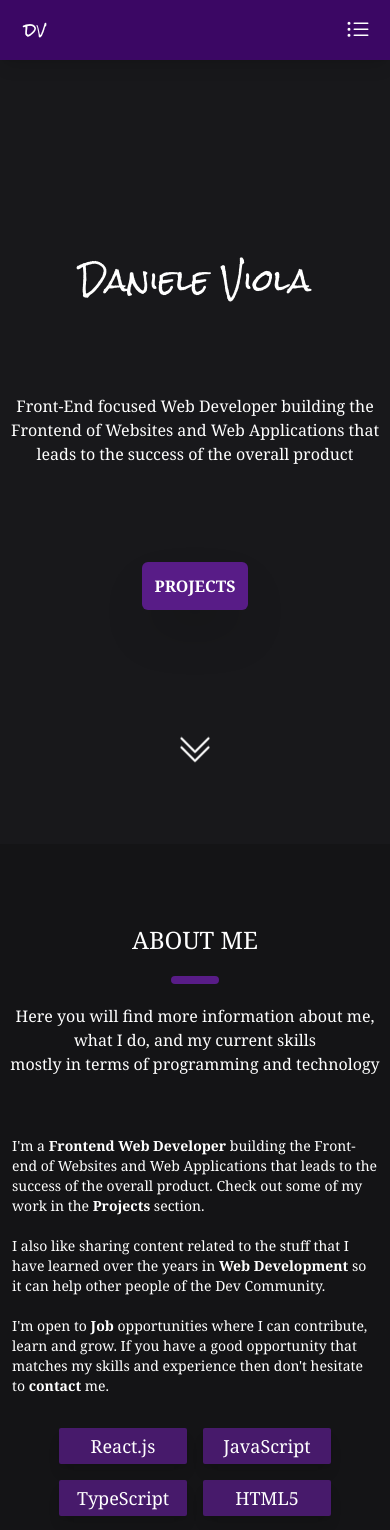
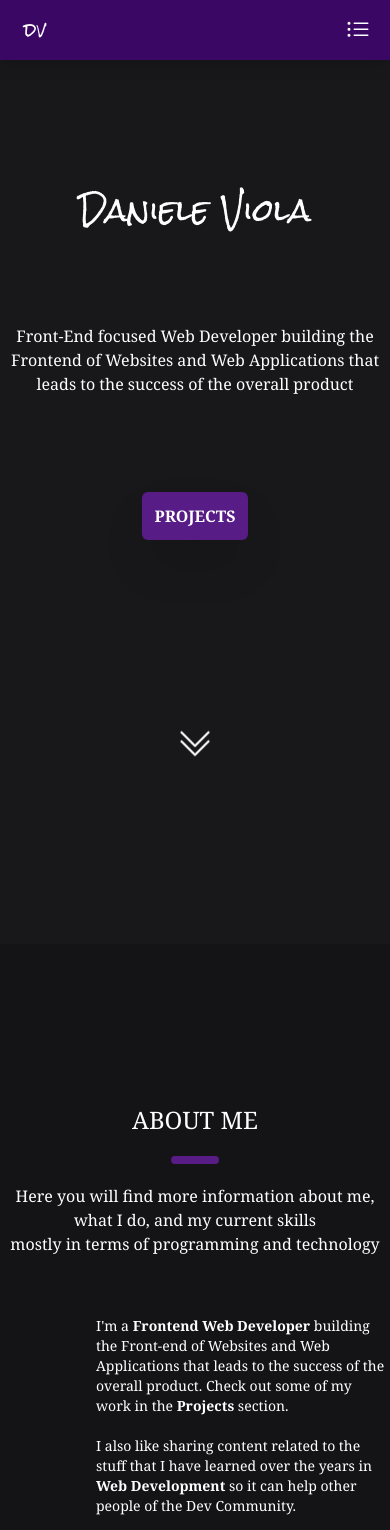
Before and after one commit to Kabewh/Portfolio, a React (Vite) app in the folder Portfolio/: page / in a window 390 px wide. Shown: the top 1530 px of the page. Built offline with nearby package versions, Linux system fonts and the light colour scheme.

Commit message:
Added more responsiveness

```diff
--- a/Portfolio/src/components/About.jsx
+++ b/Portfolio/src/components/About.jsx
@@ -6,7 +6,7 @@ const About = () => {
   return (
     <div
       id="about"
-      className="flex flex-col items-center md:flex md:flex-col md:items-center md:justify-center h-screen bg-zinc-950/25 font-serif text-white"
+      className="flex flex-col items-center py-20 md:flex md:flex-col md:items-center md:justify-center h-auto bg-zinc-950/25 font-serif text-white"
     >
       <div className="text-2xl mt-20 md:mt-0 md:text-5xl">ABOUT ME</div>
       <SmallSeparator />
@@ -14,8 +14,8 @@ const About = () => {
         Here you will find more information about me, what I do, and my current
         skills <br></br>mostly in terms of programming and technology
       </div>
-      <div className="md:grid md:grid-cols-2 mt-8 md:mt-16 md:w-1/2">
-        <div className="md:ml-24 p-3">
+      <div className="lg:grid lg:grid-cols-2 mt-8 lg:mt-16 lg:w-3/6">
+        <div className="ml-24 py-3 ">
           <div className="hidden md:block text-lg md:text-2xl">
             Get to know me!
           </div>
@@ -40,7 +40,7 @@ const About = () => {
             CONTACT ME
           </a>
         </div>
-        <div className="md:ml-24">
+        <div className="ml-24 md:mt-10">
           <div className="hidden md:inline-block text-2xl text-center md:text-left">
             SKILLS
           </div>
--- a/Portfolio/src/components/Burger.jsx
+++ b/Portfolio/src/components/Burger.jsx
@@ -11,13 +11,13 @@ const Burger = ({ isOpen, toggleBurger }) => {
         <BsListUl />
       </div>
       <div className="hidden md:flex md:mr-48 md:inline-block">
-        <div className="md:mr-10">
+        <div className="md:mr-10 relative after:bg-white after:absolute after:h-0.5 after:w-0 after:bottom-0 after:left-0 hover:after:w-full after:transition-all after:duration-300 cursor-pointer">
           <a href="#about">About</a>
         </div>
-        <div className="md:mr-10">
+        <div className="md:mr-10 relative after:bg-white after:absolute after:h-0.5 after:w-0 after:bottom-0 after:left-0 hover:after:w-full after:transition-all after:duration-300 cursor-pointer">
           <a href="#projects">Projects</a>
         </div>
-        <div className="md:mr-10">
+        <div className="md:mr-10 relative after:bg-white after:absolute after:h-0.5 after:w-0 after:bottom-0 after:left-0 hover:after:w-full after:transition-all after:duration-300 cursor-pointer">
           <a href="#contact">Contact</a>
         </div>
       </div>
--- a/Portfolio/src/components/Homepage.jsx
+++ b/Portfolio/src/components/Homepage.jsx
@@ -5,29 +5,28 @@ const Homepage = () => {
     <>
       <div
         id="home"
-        className="flex flex-col justify-center items-center text-white h-screen"
+        className="flex flex-col justify-center items-center text-white min-h-screen h-auto"
       >
         <div className="text-3xl mt-48 md:mt-32 md:text-7xl lg:text-9xl font-handwritten">
           Daniele Viola
         </div>
-        <div className="text-center mt-24 md:text-3xl md:w-1/2">
+        <div className="text-center mt-24 md:text-xl md:w-5/6 lg:text-3xl lg:w-1/2">
           Front-End focused Web Developer building the Frontend of Websites and
           Web Applications that leads to the success of the overall product{" "}
         </div>
         <a
           href="#projects"
-          className="md:text-2xl font-bold bg-purple-900 mt-24 py-3 px-3 md:py-6 md:px-20 rounded-md shadow-2xl hover:shadow-purple-900 hover:duration-300 hover:ease-in-out"
+          className="md:text-xl lg:text-2xl font-bold bg-purple-900 mt-24 py-3 px-3 md:py-3 md:px-8 lg:py-6 lg:px-20 rounded-md shadow-2xl hover:shadow-purple-900 hover:duration-300 hover:ease-in-out"
         >
           PROJECTS
         </a>
-        <div className="md:absolute relative mt-32 md:mt-[40%] text-4xl animate-bounce">
-          <a
-            href="#about"
-            className="cursor-default hover:text-purple-800 md:hover:text-5xl"
-          >
-            <BsChevronDoubleDown />
-          </a>
-        </div>
+        <a
+          href="#about"
+          className="animate-bounce cursor-default hover:text-purple-800 text-4xl mt-48 mb-12"
+        >
+          <BsChevronDoubleDown />
+        </a>
+        <div className="md:absolute relative mt-32 md:mt-[40%] text-4xl"></div>
       </div>
     </>
   );
--- a/Portfolio/src/components/Project.jsx
+++ b/Portfolio/src/components/Project.jsx
@@ -3,9 +3,9 @@ const Project = ({ picture, description }) => {
   return (
     <div className="flex flex-col md:grid grid-cols-2">
       <div className="flex md:justify-end">
-        <img className="md:w-1/2" src={picture}></img>
+        <img className="lg:w-1/2" src={picture}></img>
       </div>
-      <div className="md:w-1/2 h-auto md:h-48 md:flex text-sm md:text-lg text-center md:text-start items-start md:mt-28 justify-center md:justify-start">
+      <div className="lg:w-1/2 h-auto lg:h-48 md:flex text-sm md:text-lg text-center md:text-start items-start md:mt-28 justify-center md:justify-start">
         <span className="w-full break-words">{description}</span>
       </div>
     </div>
--- a/Portfolio/src/components/Projects.jsx
+++ b/Portfolio/src/components/Projects.jsx
@@ -9,9 +9,9 @@ const Projects = () => {
   return (
     <div
       id="projects"
-      className="flex flex-col items-center justify-center h-auto text-white mt-12 md:mt-96"
+      className="flex flex-col items-center justify-center h-auto text-white mt-12"
     >
-      <div className="text-2xl mt-20 md:text-5xl md:mt-48">PROJECTS</div>
+      <div className="text-2xl mt-20 md:text-5xl md:mt-20">PROJECTS</div>
       <SmallSeparator />
       <div className="text-md text-center md:text-xl">
         Here you will find some of the personal and clients projects that I
--- a/Portfolio/src/components/SkillContainer.jsx
+++ b/Portfolio/src/components/SkillContainer.jsx
@@ -1,7 +1,7 @@
 // eslint-disable-next-line react/prop-types
 const SkillContainer = ({ skill }) => {
   return (
-    <div className="w-32 md:w-auto py-1 px-3 md:py-2 md:px-6 md:m-5 my-2 mx-2 mx-0 text-center shadow-lg rounded-sm md:rounded-xl bg-purple-900/75 text-lg">
+    <div className="w-32 hover:duration-300 hover:ease-in-out cursor-default hover:shadow-xl hover:shadow-purple-900 md:w-auto py-1 px-3 md:py-2 md:px-6 md:m-5 my-2 mx-2 mx-0 text-center shadow-lg rounded-sm md:rounded-xl bg-purple-900/75 text-lg">
       {skill}
     </div>
   );
```
